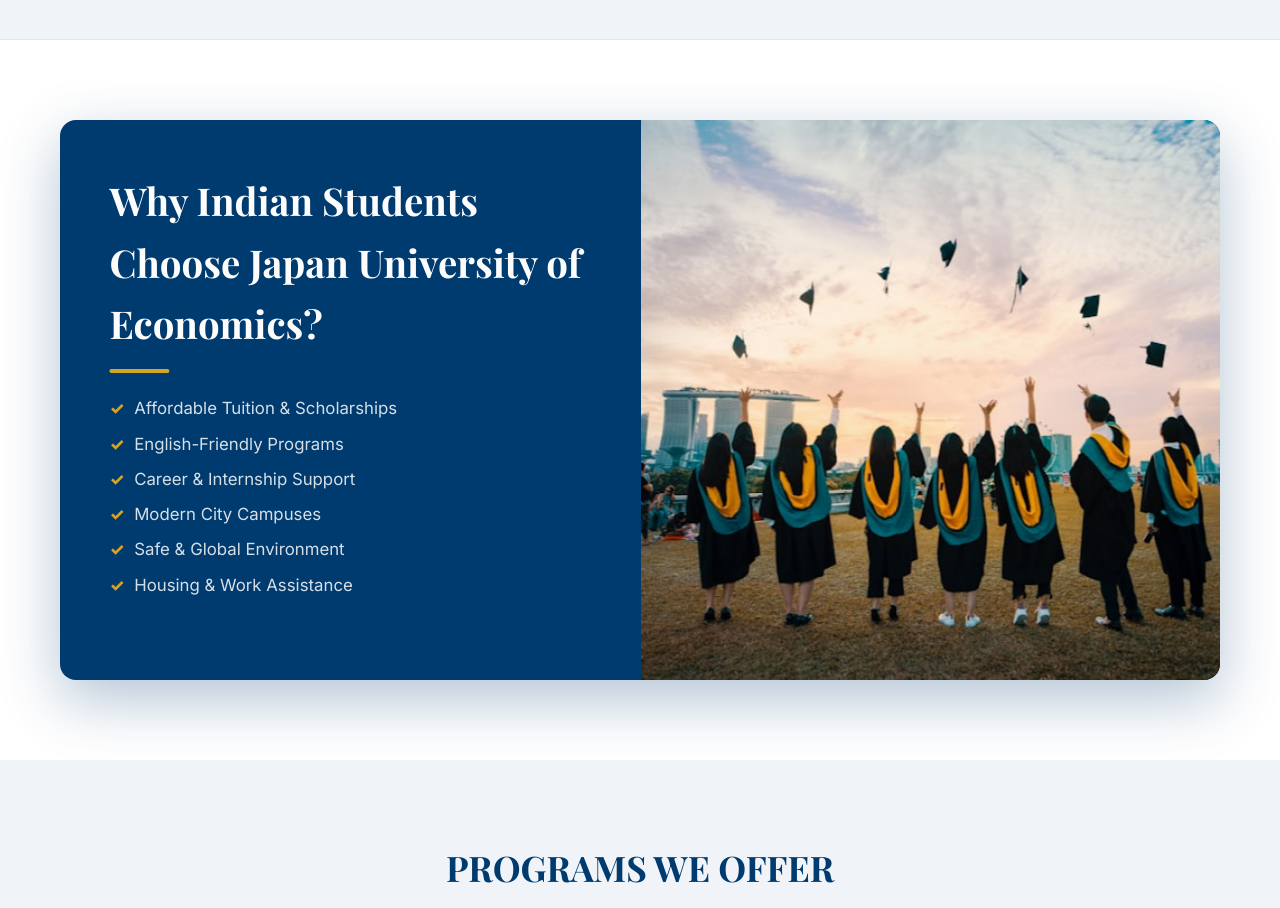
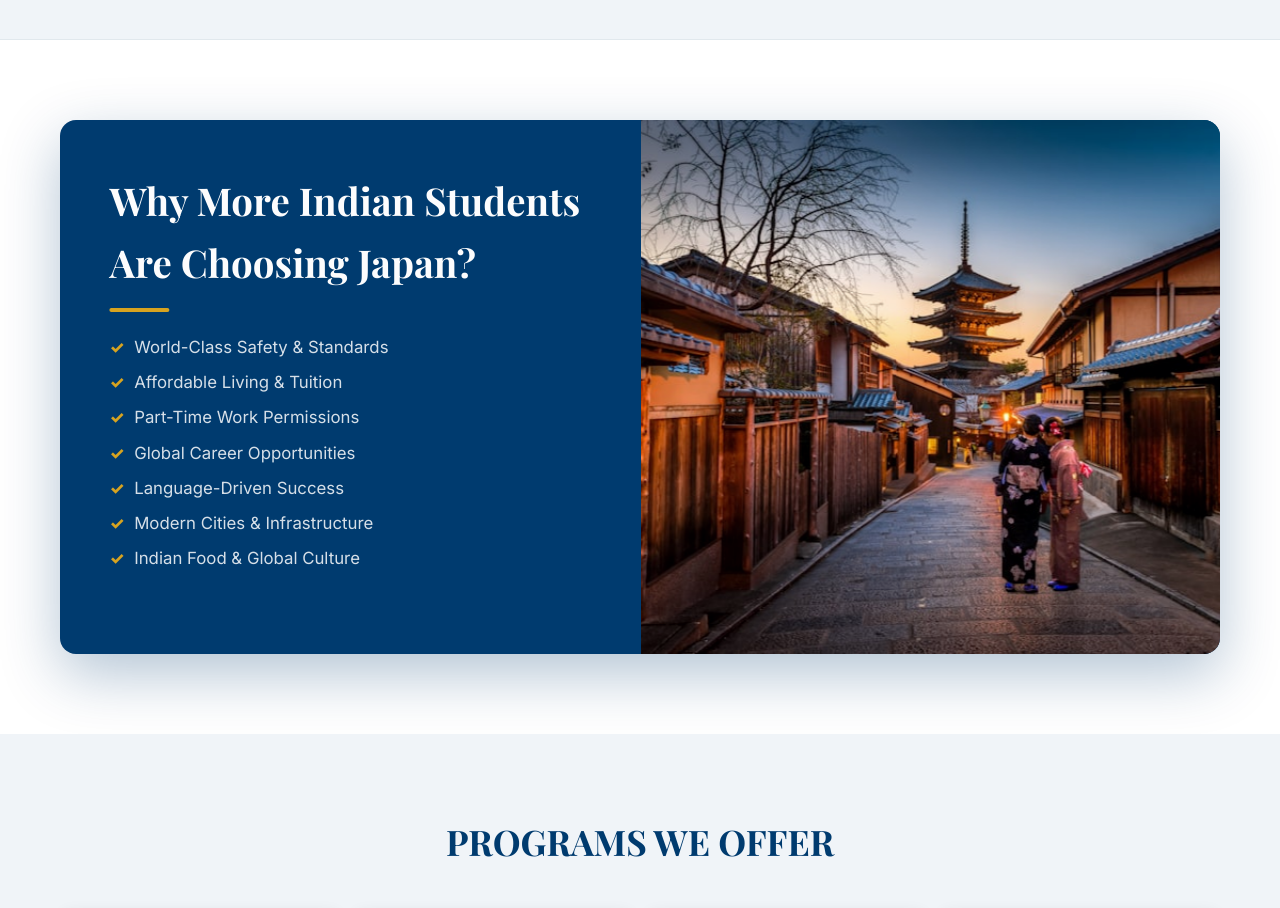
Before and after one commit to CHEHAK-SALUJA/JUE-landing-page-3, a React (Vite) app in the folder JUE-landing-page/frontend/: page / in a window 1280 px wide. Shown: the part 1450-2358 px from the top of the page. Built offline with nearby package versions, Linux system fonts and the light colour scheme.

Commit message:
changes app.jsx

```diff
--- a/JUE-landing-page/frontend/src/App.jsx
+++ b/JUE-landing-page/frontend/src/App.jsx
@@ -52,6 +52,11 @@
 
 const featureSlides = [
   {
+    title: "Why Indian Parents Are Choosing Japan?",
+    text: "World's Safest Environment\nDisciplined & Secure for All\nMore Affordable Than the West\nIndian Food & Lifestyle Support\nGlobal Career Opportunities\nStrong International Reputation",
+    image: "/images/why-parents.png"
+  },
+  {
     title: "Why More Indian Students Are Choosing Japan?",
     text: "World-Class Safety & Standards\nAffordable Living & Tuition\nPart-Time Work Permissions\nGlobal Career Opportunities\nLanguage-Driven Success\nModern Cities & Infrastructure\nIndian Food & Global Culture",
     image: "/images/why-japan.jpg"
@@ -62,24 +67,34 @@
     image: "/images/why-jue.jpg"
   },
   {
-    title: "Career & Placement",
-    text: "Our dedicated career center ensures a 96%+ success rate for international students.",
+    title: "Worried About Career & Placement?",
+    text: "Internship Opportunities During Study\nComprehensive Job-Hunting Support\nResume & Interview Preparation\nPersonalized Career Guidance\nConnect with Top Japanese Companies\nDedicated International Placement",
     image: "/images/career-jue.jpg"
   },
   {
-    title: "Japanese Language",
-    text: "Comprehensive support programs to achieve JLPT N2 and beyond during your studies.",
+    title: "Worried About Japanese Language?",
+    text: "English-Friendly Classes Available\nIntegrated University Language Lessons\nLearn While Studying Your Degree\nDaily Life & Part-Time Job Support\nJLPT Preparation Assistance\nBoost Your Global Career Opportunities",
     image: "/images/language-jue.jpg"
   },
   {
-    title: "Accommodation",
-    text: "Modern, safe, and affordable student dormitories in Tokyo, Fukuoka, and Kobe.",
+    title: "Worried About Accommodation?",
+    text: "University Accommodation Support\nSafe & Affordable Housing Options\nSeparate Dorms for Boys & Girls\nConvenient Locations Near Campus\nFree Shuttle Bus Access Available\nSecure International Environment",
     image: "/images/accommodation-jue.jpg"
   },
   {
-    title: "Scholarships",
-    text: "Generous tuition reductions and access to prestigious MEXT/JASSO funding opportunities.",
+    title: "Scholarships & Financial Support",
+    text: "International Student Scholarships\nTuition Fee Reduction Options\nExpert Application Guidance\nCompetitive Global Affordability",
     image: "/images/scholarship-jue.jpg"
+  },
+  {
+    title: "Worried About Visa & Documents?",
+    text: "Student Visa Application Guidance\nComplete Documentation Support\nStep-by-Step Assistance\nUniversity-Issued Certificates\nDedicated Visa Compliance Team",
+    image: "/images/visa-jue.png"
+  },
+  {
+    title: "Worried About Arrival in Japan?",
+    text: "Flight Booking & Travel Advice\nAirport Pickup Support Information\nPost-Arrival Settling-In Assistance\nResidence Registration Help\nBank Account Setup Support",
+    image: "/images/travel-jue.png"
   }
 ];
 
```
